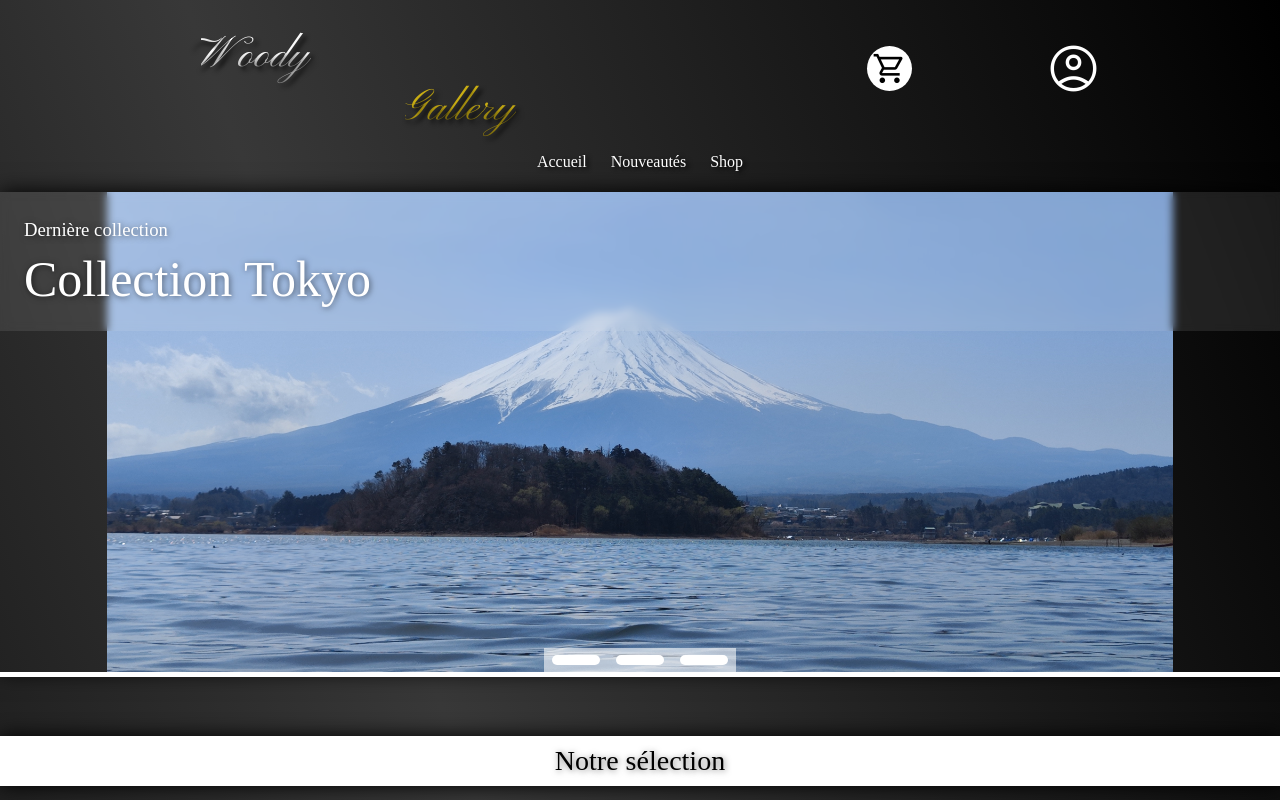
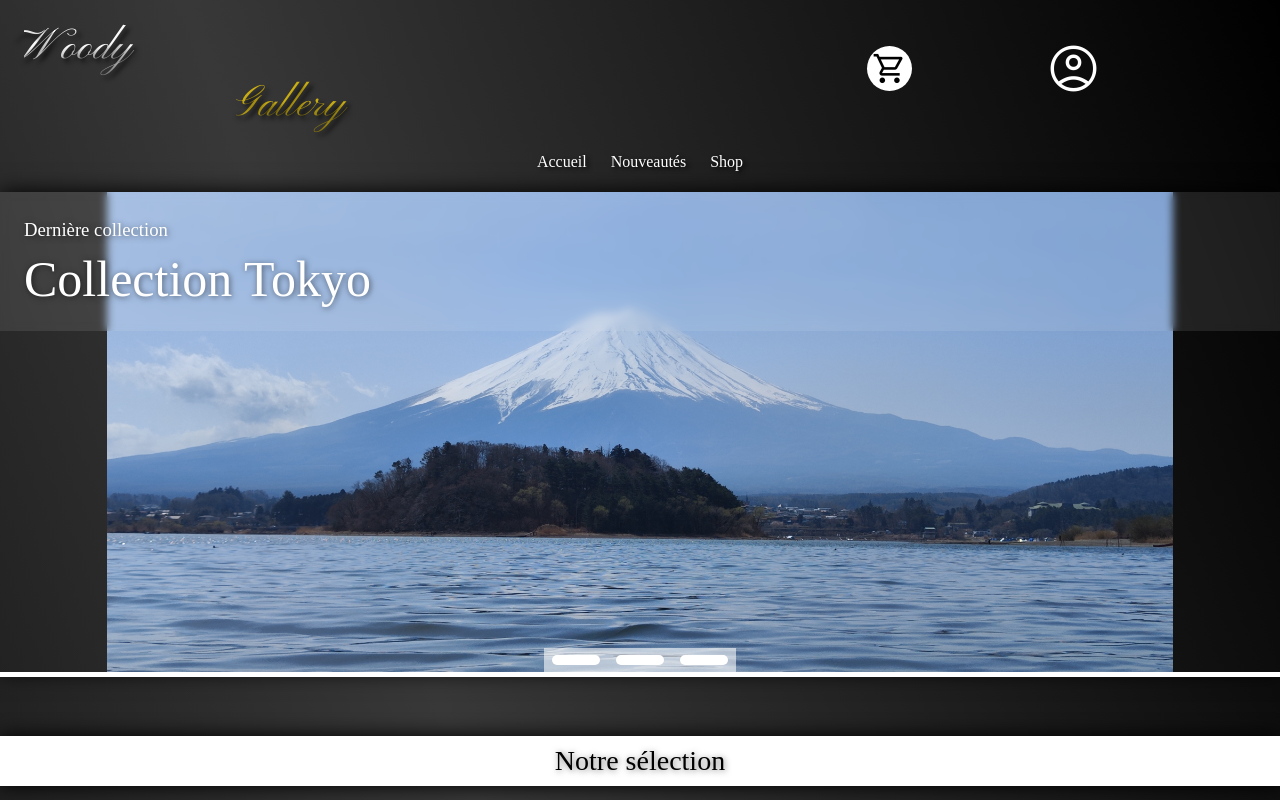
Before and after one commit to WildCodeSchool-2024-09/JS-RemoteFR-Vendangeurs-P3-Woody-Gallery, a React (Vite) app in the folder client/: page / in a window 1280 px wide. Shown: the top 800 px of the page. Built offline with nearby package versions, Linux system fonts and the light colour scheme; a web font is replaced by a local one.

Commit message:
[fix] - header, titre dans un seul h1

```diff
--- a/client/src/components/Header.tsx
+++ b/client/src/components/Header.tsx
@@ -3,8 +3,10 @@ import styles from "../styles/Header.module.css";
 export default function Header() {
   return (
     <header className={styles.header}>
-      <h1 className={styles.woodyTitle}>Woody</h1>
-      <h1 className={styles.galleryTitle}>Gallery</h1>
+      <h1>
+        <span className={styles.woodyTitle}>Woody</span>
+        <span className={styles.galleryTitle}>Gallery</span>
+      </h1>
       <span className={`${styles.shopIcon} material-symbols-outlined`}>
         shopping_cart
       </span>
--- a/client/src/styles/Header.module.css
+++ b/client/src/styles/Header.module.css
@@ -11,32 +11,35 @@
     font-size: 55px;
     font-weight: 500;
     cursor: default;
+    grid-area: 1 / 1 / 3 / 4;
+    display: grid;
+    grid-template-columns: 33% 33% 33%;
+    grid-template-rows: 50% 50%;
+    margin: -0.5rem 0 0 1.5rem;
   }
 
   .woodyTitle {
     background: linear-gradient(
-      var(--fontcolor-white) 43%,
-      var(--fontcolor-grey) 100%
+      var(--fontcolor-white) 33%,
+      var(--fontcolor-grey) 70%
     );
     -webkit-background-clip: text;
     background-clip: text;
     -webkit-text-fill-color: transparent;
     text-shadow: 4px 4px 4px rgba(0, 0, 0, 0.82);
-    grid-area: 1 / 1 / 2 / 3;
-    margin: auto;
+    grid-area: 1 / 1 / 3 / 3;
   }
 
   .galleryTitle {
     background: linear-gradient(
-      var(--fontcolor-gold) 40%,
+      var(--fontcolor-gold) 45%,
       var(--fontcolor-gold-dark) 100%
     );
     -webkit-background-clip: text;
     background-clip: text;
     -webkit-text-fill-color: transparent;
     text-shadow: 4px 4px 4px rgba(0, 0, 0, 0.82);
-    grid-area: 2 / 2 / 3 / 4;
-    margin: auto;
+    grid-area: 2 / 2 / 4 / 4;
   }
 
   .shopIcon {
```
